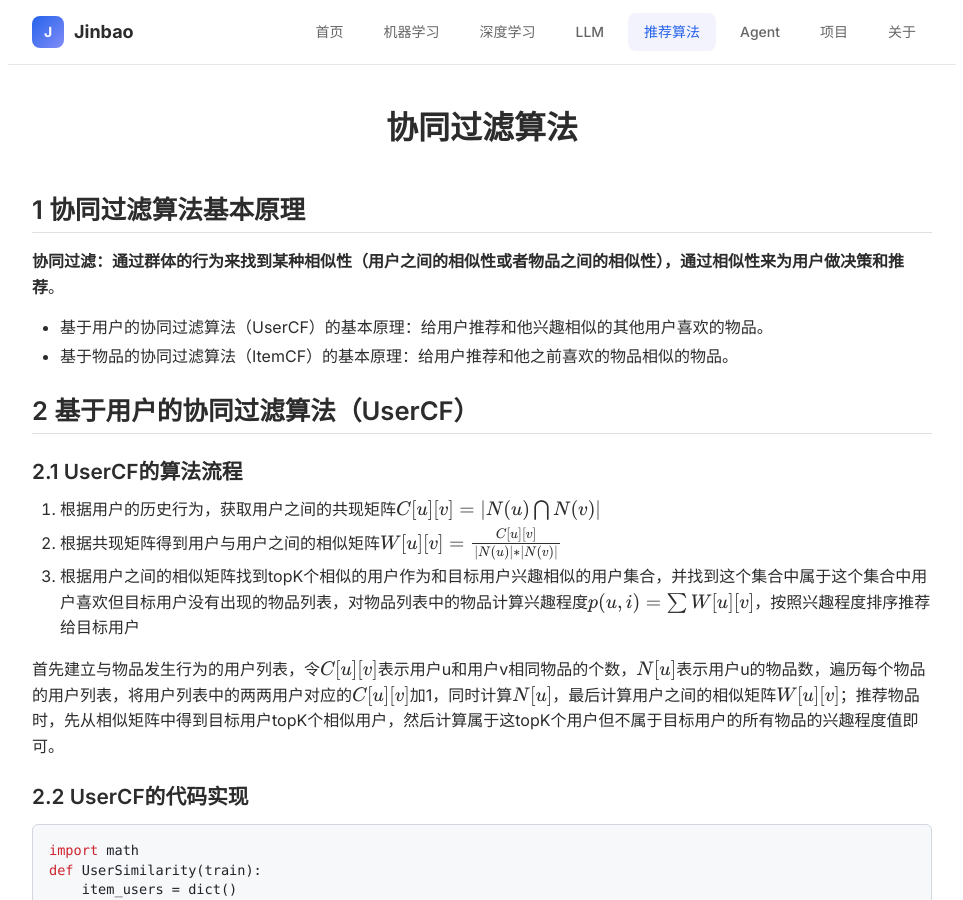
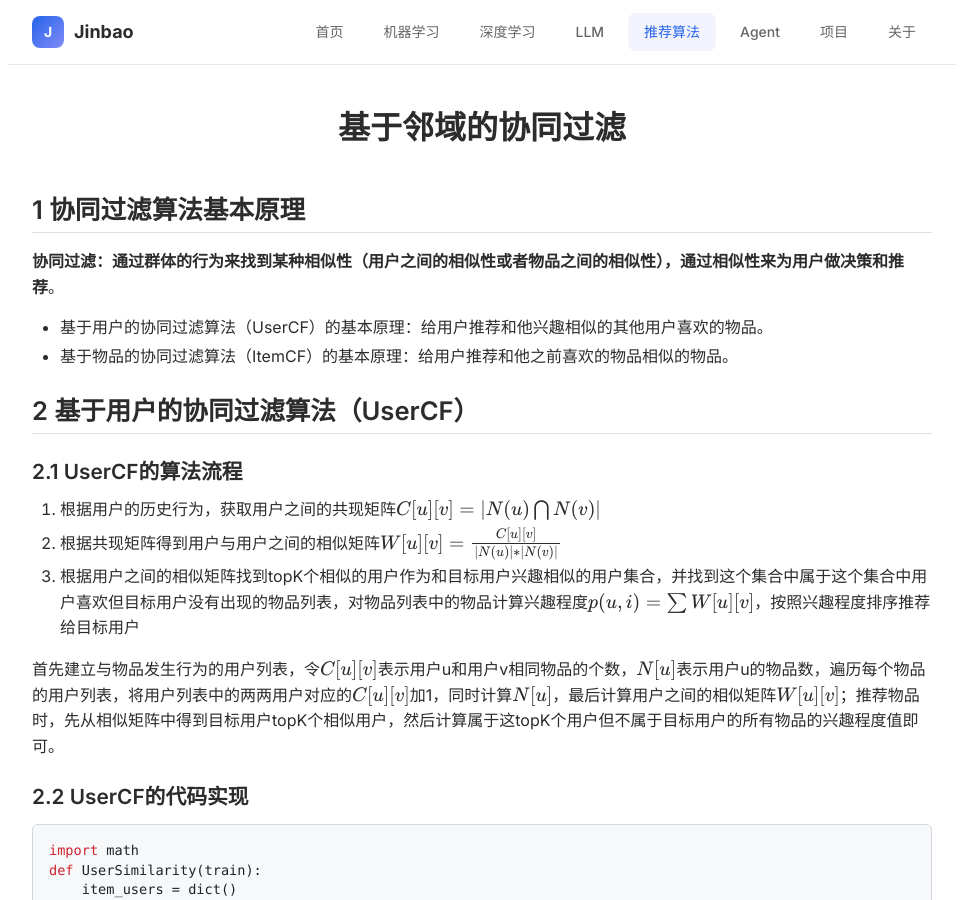
Before and after one commit to JinbaoSite/jinbaosite.github.io, a Jekyll site: the page built from recsys/cf.md, in a window 1280 px wide and 900 px high. Shown: the whole window, without its empty margins (158-1121 px from the left). Built offline with Jekyll 4.4.1, drawn with Linux system fonts in a browser that asks for light colours; our own code applies the rules of GitHub Pages for plain Markdown files; formulas are drawn with MathJax 3.

Commit message:
Update cf.md

```diff
--- a/recsys/cf.md
+++ b/recsys/cf.md
@@ -1,4 +1,4 @@
-# 协同过滤算法
+# 基于邻域的协同过滤
 
 ## 1 协同过滤算法基本原理
 
```
